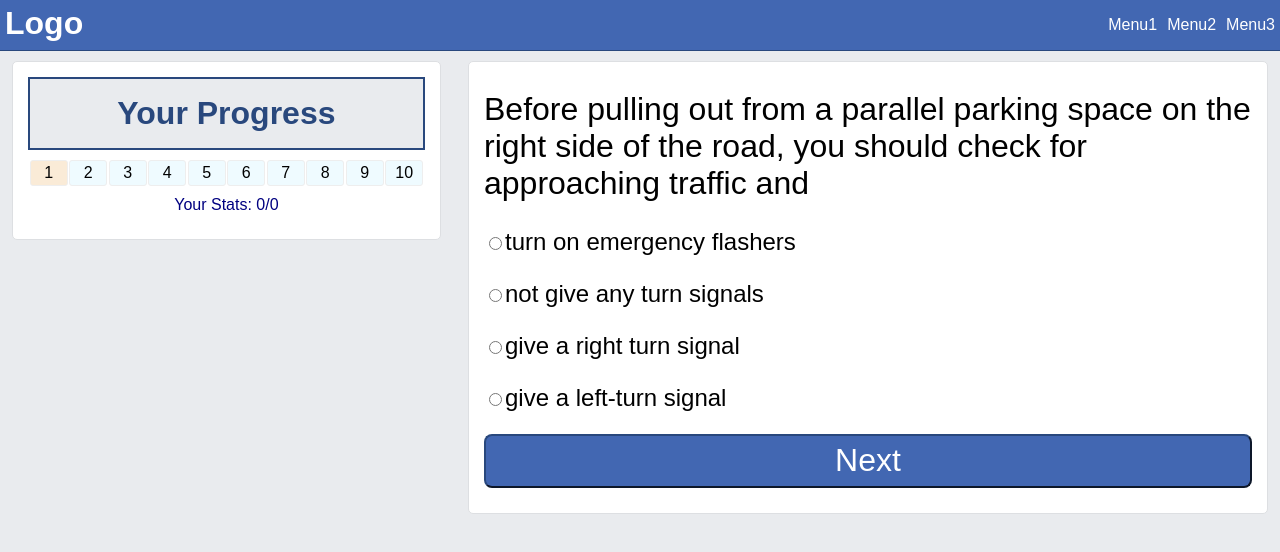
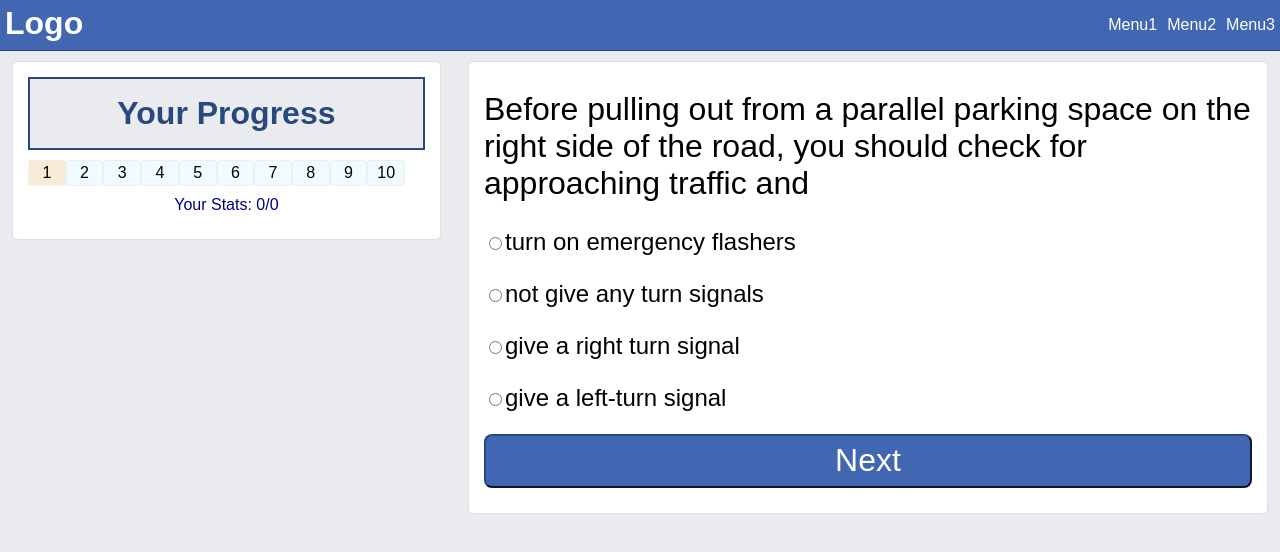
Before and after one commit to lalitshah14/core-react, a React app: page / in a window 1280 px wide. Built offline with nearby package versions, Linux system fonts and the light colour scheme.

Commit message:
Changed some css

```diff
--- a/src/components/Sidebar/Sidebar.js
+++ b/src/components/Sidebar/Sidebar.js
@@ -15,10 +15,10 @@ const sidebar = props => {
           } else if (question.result === true) {
             classes.push('correct');
           }
-          return(<span
+          return(<div
             className={classes.join('')}
             key={index}>{index+1}
-          </span>);
+          </div>);
         })}
       </div>
       <span className="appStats">Your Stats: {props.totalCorrectAnswers+'/'+props.currentQuestion}</span>
--- a/src/containers/App.css
+++ b/src/containers/App.css
@@ -43,10 +43,9 @@
 /* Styles for sidebar */
 .sidebar div.question-progress-blocks {
   margin-top: 10px;
-  display: flex;
-  justify-content: space-evenly;
 }
-.sidebar div.question-progress-blocks span {
+.sidebar div.question-progress-blocks div {
+  display: inline-block;
   border: 1px solid #eee;
   border-radius: 3px;
   width: 9%;
@@ -54,13 +53,13 @@
   line-height: 1.5em;
   background-color: #effbff;
 }
-.sidebar div.question-progress-blocks span.current {
+.sidebar div.question-progress-blocks div.current {
   background-color: antiquewhite;
 }
-.sidebar div.question-progress-blocks span.wrong {
+.sidebar div.question-progress-blocks div.wrong {
   background-color: salmon;
 }
-.sidebar div.question-progress-blocks span.correct {
+.sidebar div.question-progress-blocks div.correct {
   background-color: aquamarine;
 }
 .sidebar span.appStats {
```
